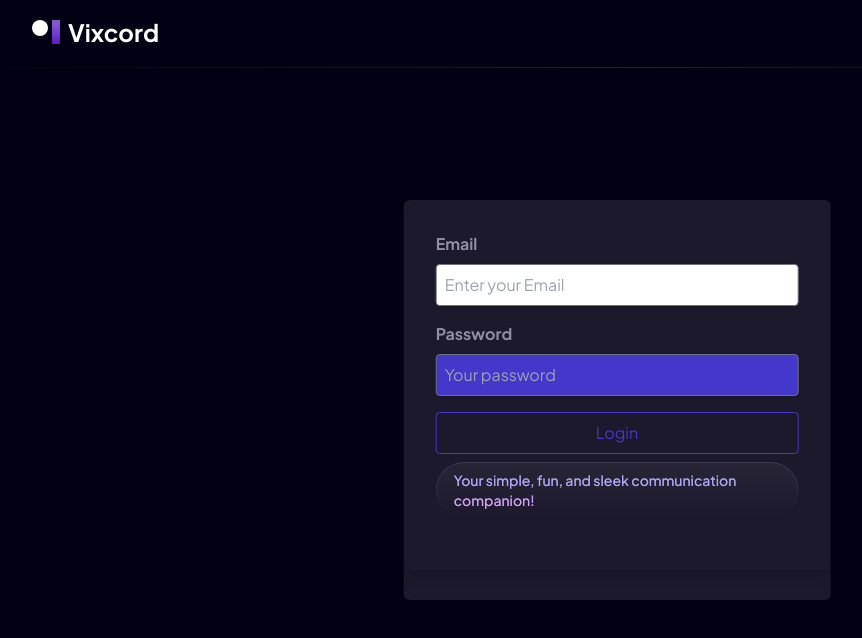
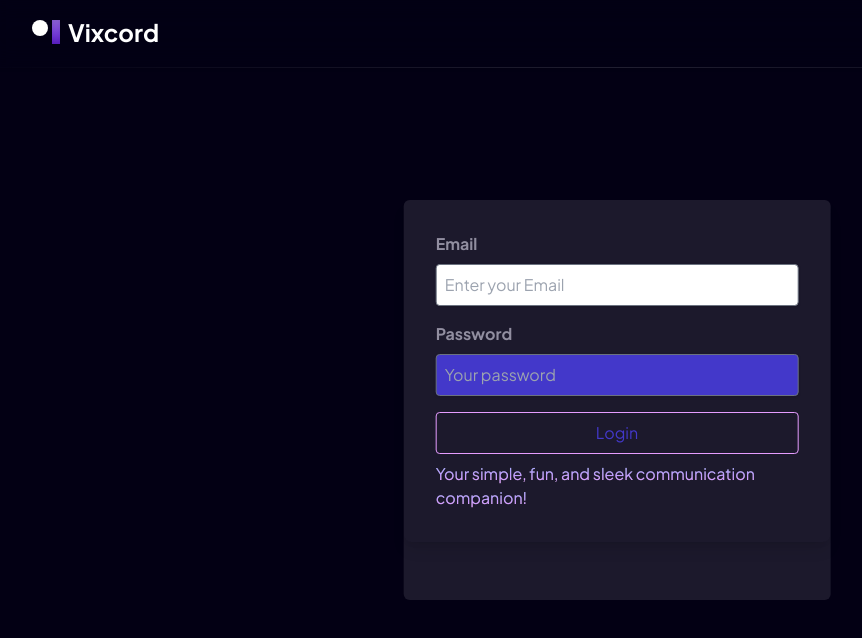
Before and after one commit to akabutnicer/vixcord, a Next.js app: page /login in a window 1280 px wide. Shown: the top 638 px of the page, without its empty margins (23-885 px from the left). Built offline with nearby package versions, Linux system fonts and the light colour scheme.

Commit message:
Update login.js

```diff
--- a/pages/login.js
+++ b/pages/login.js
@@ -96,14 +96,14 @@ const Login = () => {
                                 handleLogin('LOGIN', username, password)
                             }}
                             href={'/application'}
-                            className="border border-indigo-700 text-indigo-700 py-2 px-4 rounded w-full text-center transition duration-150 hover:bg-indigo-700 hover:text-white"
+                            className="border border-[#e59cff] text-indigo-700 py-2 px-4 rounded w-full text-center transition duration-150 hover:bg-indigo-700 hover:text-white"
                         >
                             Login
                         </a>
-                                <a
-                href="#"
-                onclick="void(0)"
-                class="hero-subtitle-gradient hover:hero-subtitle-hover relative mb-5 font-medium text-sm inline-flex items-center gap-2 py-2 px-4.5 rounded-full"
+                        <a
+                             href="#"
+                             onclick="void(0)"
+                             class="relative before:transition-transform before:content-none before:absolute before:top-full before:w-full before:bg-[#e59cff] before:transform before:scale-0 hover:before:scale-1"
               >
                 <span class="hero-subtitle-text">
 Your simple, fun, and sleek communication companion!                </span>
```
